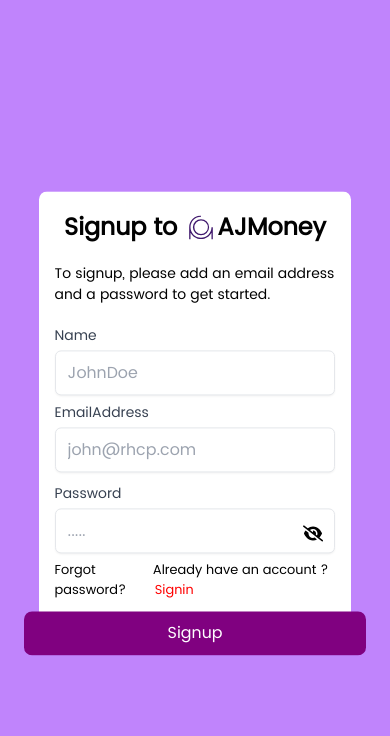
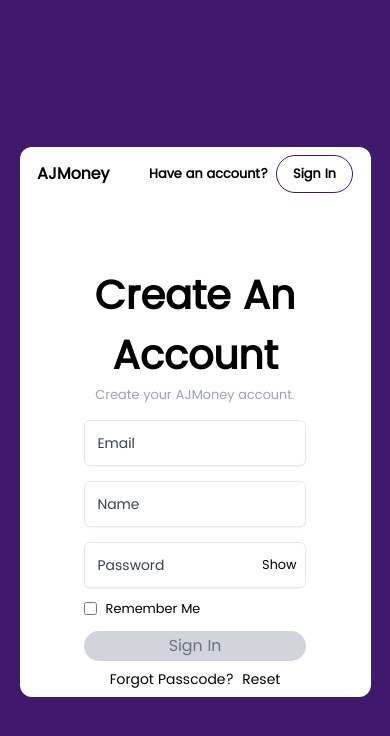
Before and after one commit to FrancisUzoigwe/Chyme_fe, a React (Vite) app: page /register in a window 390 px wide. Shown: the top 736 px of the page. Built offline with nearby package versions, Linux system fonts and the light colour scheme; no server answers.

Commit message:
Revamped auth pages

```diff
--- a/src/components/common/Change.tsx
+++ b/src/components/common/Change.tsx
@@ -10,7 +10,7 @@ const Change: React.FC<iChange> = ({ images }) => {
   useEffect(() => {
     const interval = setInterval(() => {
       setCurrentImageIndex((prevIndex) => (prevIndex + 1) % images.length);
-    }, 9000);
+    }, 3000);
 
     return () => clearInterval(interval);
   }, [images.length]);
--- a/src/pages/auth/Register.tsx
+++ b/src/pages/auth/Register.tsx
@@ -1,19 +1,19 @@
 import { useState } from "react"
-import { FaEye } from "react-icons/fa"
-import { FaEyeSlash } from "react-icons/fa6"
-import { SiMastercomfig } from "react-icons/si"
+import LoadingPage from "./LoadingPage"
+import student from "../../assets/mainWoman.jpg"
 import * as yup from "yup"
 import { useForm } from "react-hook-form"
 import { yupResolver } from "@hookform/resolvers/yup"
-import { Link, useNavigate } from "react-router-dom"
 import { registerApi } from "../../api/authApis"
-import LoadingPage from "./LoadingPage"
-import { motion } from "framer-motion"
+import { useNavigate } from "react-router-dom"
+
 
 const Register = () => {
+  const [loading, setLoading] = useState<boolean>(false)
+  const navigate = useNavigate()
   const AuthSchema = yup.object({
+    email: yup.string().required(),
     name: yup.string().required(),
-    email: yup.string().required(),
     password: yup.string().required()
   })
 
@@ -21,93 +21,133 @@ const Register = () => {
     resolver: yupResolver(AuthSchema)
   })
 
-  const [loading, setLoading] = useState<boolean>(false)
+  const onHandleSubmit = handleSubmit(async (data) => {
+    setLoading(false)
+    const { email, password, name } = data
 
-  const onHandleSubmit = handleSubmit(async (data: any) => {
-    setLoading(false)
-    const { name, email, password } = data;
-    registerApi({ name, email, password }).then((res) => {
-      console.log(res)
+    registerApi({ email, password, name }).then((res) => {
       navigate("/email")
+      return res.data.data
     })
     setLoading(true)
   })
 
-  const navigate = useNavigate()
-  const [eye, setEye] = useState<boolean>(false)
-  const onEye = () => {
-    setEye(!eye)
+  const [show, setShow] = useState<boolean>(false)
+  const onShow = () => {
+    setShow(!show)
+  }
+
+  const [checked, setChecked] = useState<boolean>(false)
+
+  const onChecked = () => {
+    setChecked(!checked)
   }
 
 
-  const motionVariant = {
-    animate: {
-      y: 0, opacity: 1, transition: {
-        duration: 0.5
-      }
-    },
-    initial: {
-      y: "-200px",
-      opacity: 0
-    }
-  }
+
   return (
-    <div className="w-full h-screen flex justify-center items-center bg-purple-400 relative"
-    >
+    <>
       {loading && <LoadingPage />}
+      <div className='w-full min-h-[100vh] flex justify-center items-center bg-[#40196D]'>
+        <div className='w-[90%] items-center flex justify-center h-[550px] rounded-xl bg-white text-black'>
+          <div className='w-[90%] flex items-center justify-between h-full'>
+            <form onSubmit={onHandleSubmit} className='w-[45%]  max-md:w-full h-full flex flex-col items-center rounded-md'>
+              <div className='flex justify-between items-center w-full my-2'>
+                <div className="font-bold">AJMoney</div>
+                <div className='flex items-center text-[13px] font-bold '>Have an account?  <button className="ml-2 border border-[#40196D] outline-none py-2 px-4 rounded-3xl hover:text-white hover:bg-[#40196D] transition duration-300 " onClick={() => {
+                  navigate("/signin")
+                }}>Sign In</button></div>
+              </div>
+              <div className="mt-16 text-[40px] font-black text-center">Create An Account</div>
+              <div className=" text-gray-400 text-[13px]">Create your AJMoney account.</div>
+              <div className="w-[70%] mt-4">
+                <div className="w-full h-[45px] ">
+                  <label
+                    htmlFor="UserEmail"
+                    className="relative block overflow-hidden rounded-md border border-gray-200 px-3 pt-3 shadow-sm focus-within:border-blue-600 focus-within:ring-1 focus-within:ring-blue-600"
+                  >
+                    <input
+                      type="email"
+                      id="UserEmail"
+                      placeholder="Email"
+                      {...register("email")}
+                      className="peer h-8 w-full border-none bg-transparent p-0 placeholder-transparent focus:border-transparent focus:outline-none focus:ring-0 sm:text-sm"
+                    />
 
-      <div className="w-full flex justify-center items-center">
-        <motion.form variants={motionVariant} initial="initial" animate="animate" onSubmit={onHandleSubmit} className="w-[400px] max-sm:w-[80%] h-[460px] flex flex-col items-center  bg-white rounded-lg">
-          <div className="w-[90%] ">
-            <div className="my-5 font-black text-2xl w-full flex items-center justify-center">Signup to <div><SiMastercomfig className="ml-3 mr-1 text-[#40196D]" /></div> AJMoney</div>
-            <div className="my-1 text-[14px]">To signup, please add an email address and a password to get started.</div>
-          </div>
-          <div className="w-full  flex flex-col items-center">
-            <div className="h-[45px] w-[90%] my-4">
-              <label htmlFor="UserEmail" className="block  text-[14px]  font-medium text-gray-700"> Name </label>
-              <input
-                {...register("name")}
-                id="UserEmail"
-                placeholder="JohnDoe"
-                className="mt-1 w-full border outline-none pl-3 h-full rounded-md border-gray-200 shadow-sm sm:text-sm"
-              />
-            </div>
-            <div className="h-[45px] w-[90%] my-4">
-              <label htmlFor="UserEmail" className="block  text-[14px]  font-medium text-gray-700"> EmailAddress </label>
-              <input
-                type="email"
-                {...register("email")}
-                id="UserEmail"
-                placeholder="john@rhcp.com"
-                className="mt-1 w-full border outline-none pl-3 h-full rounded-md border-gray-200 shadow-sm sm:text-sm"
-              />
-            </div>
-            <div className="h-[45px] w-[90%] my-5 relative ">
-              <label htmlFor="UserEmail" className="block  text-[14px]  font-medium text-gray-700 "> Password </label>
-              <div className="absolute right-3 top-10 hover:cursor-pointer" onClick={() => {
-                onEye()
-              }}>{eye ? <FaEye className="text-xl" /> : <FaEyeSlash className="text-xl" />}</div>
-              <input
-                type={eye ? "password" : "text"}
-                id="UserEmail"
-                placeholder="....."
-                {...register("password")}
-                className="mt-1 w-full border outline-none pl-3 h-full rounded-md border-gray-200 shadow-sm sm:text-sm"
-              />
+                    <span
+                      className="absolute start-3 top-3 -translate-y-1/2 text-xs text-gray-700 transition-all peer-placeholder-shown:top-1/2 peer-placeholder-shown:text-sm peer-focus:top-3 peer-focus:text-xs"
+                    >
+                      Email
+                    </span>
+                  </label>
+                </div>
+              </div>
+              <div className="w-[70%] mt-4">
+                <div className="w-full h-[45px] ">
+                  <label
+                    htmlFor="UserEmail"
+                    className="relative block overflow-hidden rounded-md border border-gray-200 px-3 pt-3 shadow-sm focus-within:border-blue-600 focus-within:ring-1 focus-within:ring-blue-600"
+                  >
+                    <input
+                      type="email"
+                      id="UserEmail"
+                      placeholder="Name"
+                      {...register("name")}
+                      className="peer h-8 w-full border-none bg-transparent p-0 placeholder-transparent focus:border-transparent focus:outline-none focus:ring-0 sm:text-sm"
+                    />
+
+                    <span
+                      className="absolute start-3 top-3 -translate-y-1/2 text-xs text-gray-700 transition-all peer-placeholder-shown:top-1/2 peer-placeholder-shown:text-sm peer-focus:top-3 peer-focus:text-xs"
+                    >
+                      Name
+                    </span>
+                  </label>
+                </div>
+              </div>
+              <div className="w-[70%] mt-4">
+                <div className="w-full h-[45px] ">
+                  <label
+                    htmlFor="UserEmail"
+                    className="relative block overflow-hidden rounded-md border border-gray-200 px-3 pt-3 shadow-sm focus-within:border-blue-600 focus-within:ring-1 focus-within:ring-blue-600"
+                  >
+                    <div className="absolute right-2 hover:cursor-pointer text-[13px]" onClick={() => {
+                      onShow()
+                    }}>{!show ? "Show" : "Hide"}</div>
+                    <input
+                      type={`${!show ? "password" : "text"}`}
+                      id="UserEmail"
+                      {...register("password")}
+                      placeholder="Password"
+                      className="peer h-8 w-full border-none bg-transparent p-0 placeholder-transparent focus:border-transparent focus:outline-none focus:ring-0 sm:text-sm"
+                    />
+
+                    <span
+                      className="absolute start-3 top-3 -translate-y-1/2 text-xs text-gray-700 transition-all peer-placeholder-shown:top-1/2 peer-placeholder-shown:text-sm peer-focus:top-3 peer-focus:text-xs"
+                    >
+                      Password
+                    </span>
+                  </label>
+                </div>
+              </div>
+              <div className="w-[70%] my-3 flex items-center">
+                <input type="checkbox" onClick={() => {
+                  onChecked()
+                }} />
+                <div className="text-[13px] ml-2">Remember Me</div>
+              </div>
+              <button className={`w-[70%] rounded-3xl h-[45px] transition duration-300  ${checked ? "bg-[#40196D] text-white" : "text-gray-500 bg-gray-300"}`} type="submit" disabled={!checked}>Sign In</button>
+              <div className="w-full flex items-center justify-center h-[20px] text-[14px] my-2 hover:cursor-pointer">
+                Forgot Passcode? <div className="ml-2 ">Reset</div>
+              </div>
+            </form>
+            <div className="max-md:hidden w-[50%] border h-[85%] rounded-2xl overflow-hidden">
+              <img src={student} alt="" loading="lazy" className="object-cover w-full h-full " />
             </div>
           </div>
-          <div className="w-[90%] flex items-center justify-between my-3 text-[13px] hover:cursor-pointer">
-            <div>Forgot password?</div>
-            <Link to="/signin">
-              <div>Already have an account ?
-                <span className="text-[red] ml-[2px]">Signin</span>
-              </div>
-            </Link>
-          </div>
-          <button className="px-36 rounded-lg py-[10px] text-white bg-[purple]" type="submit">Signup</button>
-        </motion.form>
+
+        </div>
       </div>
-    </div>
+    </>
   )
 }
 
--- a/src/pages/auth/Signin.tsx
+++ b/src/pages/auth/Signin.tsx
@@ -1,18 +1,20 @@
+
 import { useEffect, useState } from "react"
-import { FaEye } from "react-icons/fa"
-import { FaEyeSlash } from "react-icons/fa6"
-import { SiMastercomfig } from "react-icons/si"
+import LoadingPage from "./LoadingPage"
+import student from "../../assets/mainWoman.jpg"
 import * as yup from "yup"
 import { useForm } from "react-hook-form"
 import { yupResolver } from "@hookform/resolvers/yup"
-import { Link, useNavigate, useParams } from "react-router-dom"
 import { signinApi, verifiedApi } from "../../api/authApis"
+import { useNavigate, useParams } from "react-router-dom"
 import { useDispatch } from "react-redux"
 import { mainUser } from "../../global/globalState"
-import LoadingPage from "./LoadingPage"
-import { motion } from "framer-motion"
+
+
 const Signin = () => {
-
+  const [loading, setLoading] = useState<boolean>(false)
+  const navigate = useNavigate()
+  const dispatch = useDispatch()
   const AuthSchema = yup.object({
     email: yup.string().required(),
     password: yup.string().required()
@@ -22,27 +24,30 @@ const Signin = () => {
     resolver: yupResolver(AuthSchema)
   })
 
-  const [loading, setLoading] = useState<boolean>(false)
-
   const onHandleSubmit = handleSubmit(async (data) => {
     setLoading(false)
+    const { email, password } = data
 
-    const { email, password } = data
     signinApi({ email, password }).then((res) => {
       navigate("/auth")
       dispatch(mainUser(res))
     })
     setLoading(true)
   })
-  const dispatch = useDispatch()
-  const navigate = useNavigate()
-  const [eye, setEye] = useState<boolean>(false)
-  const onEye = () => {
-    setEye(!eye)
+
+  const [show, setShow] = useState<boolean>(false)
+  const onShow = () => {
+    setShow(!show)
   }
 
+  const [checked, setChecked] = useState<boolean>(false)
+
+  const onChecked = () => {
+    setChecked(!checked)
+  }
+
+
   const { token }: any = useParams()
-
 
   useEffect(() => {
     if (token) {
@@ -50,67 +55,87 @@ const Signin = () => {
     }
   }, [])
 
-
-  const motionVariant = {
-    animate: {
-      y: 0, opacity: 1, transition: {
-        duration: 0.5
-      }
-    },
-    initial: {
-      y: "80px",
-      opacity: 0
-    }
-  }
   return (
-    <div className="w-full h-screen flex justify-center items-center bg-purple-400"
-
+    <>
+      {loading && <LoadingPage />}
+      <div className='w-full min-h-[100vh] flex justify-center items-center bg-[#40196D]'>
+        <div className='w-[90%] items-center flex justify-center h-[550px] rounded-xl bg-white text-black'>
+          <div className='w-[90%] flex items-center justify-between h-full'>
+            <form onSubmit={onHandleSubmit} className='w-[45%]  max-md:w-full h-full flex flex-col items-center rounded-md'>
+              <div className='flex justify-between items-center w-full my-2'>
+                <div className="font-bold">AJMoney</div>
+                <div className='flex items-center text-[13px] font-bold '>Are you new?  <button className="ml-2 border border-[#40196D] outline-none py-2 px-4 rounded-3xl hover:text-white hover:bg-[#40196D] transition duration-300 " onClick={() => {
+                  navigate("/register")
+                }}>Create Account</button></div>
+              </div>
+              <div className="mt-16 text-[40px] font-black text-center">Welcome Back</div>
+              <div className=" text-gray-400 text-[13px]">Sign in to your AJMoney account.</div>
+              <div className="w-[70%] mt-4">
+                <div className="w-full h-[45px] ">
+                  <label
+                    htmlFor="UserEmail"
+                    className="relative block overflow-hidden rounded-md border border-gray-200 px-3 pt-3 shadow-sm focus-within:border-blue-600 focus-within:ring-1 focus-within:ring-blue-600"
                   >
-      {loading && <LoadingPage />}
-      <div className="w-full flex justify-center items-center">
-        <motion.form variants={motionVariant} initial="initial" animate="animate" onSubmit={onHandleSubmit} className="w-[400px] max-sm:w-[80%] h-[400px] flex flex-col items-center  bg-white rounded-lg">
-          <div className="w-[90%] ">
-            <div className="my-5 font-black text-2xl w-full flex items-center justify-center">Signin to <div><SiMastercomfig className="ml-3 mr-1 text-[#40196D]" /></div> AJMoney</div>
-            <div className="my-1 text-[14px]">To sign, input the email address and a password linked to your account.</div>
-          </div>
-          <div className="w-full  flex flex-col items-center">
-            <div className="h-[45px] w-[90%] my-5">
-              <label htmlFor="UserEmail" className="block  text-[14px]  font-medium text-gray-700"> EmailAddress </label>
                     <input
                       type="email"
+                      id="UserEmail"
+                      placeholder="Email"
                       {...register("email")}
-                id="UserEmail"
-                placeholder="john@rhcp.com"
-                className="mt-1 w-full border outline-none pl-3 h-full rounded-md border-gray-200 shadow-sm sm:text-sm"
+                      className="peer h-8 w-full border-none bg-transparent p-0 placeholder-transparent focus:border-transparent focus:outline-none focus:ring-0 sm:text-sm"
                     />
-            </div>
-            <div className="h-[45px] w-[90%] my-5 relative ">
-              <label htmlFor="UserEmail" className="block  text-[14px]  font-medium text-gray-700 "> Password </label>
-              <div className="absolute right-3 top-10 hover:cursor-pointer" onClick={() => {
-                onEye()
-              }}>{eye ? <FaEye className="text-xl" /> : <FaEyeSlash className="text-xl" />}</div>
-              <input
-                type={eye ? "password" : "text"}
-                id="UserEmail"
-                placeholder="....."
-                {...register("password")}
-                className="mt-1 w-full border outline-none pl-3 h-full rounded-md border-gray-200 shadow-sm sm:text-sm"
-              />
+
+                    <span
+                      className="absolute start-3 top-3 -translate-y-1/2 text-xs text-gray-700 transition-all peer-placeholder-shown:top-1/2 peer-placeholder-shown:text-sm peer-focus:top-3 peer-focus:text-xs"
+                    >
+                      Email
+                    </span>
+                  </label>
                 </div>
               </div>
-          <div className="w-[90%] flex items-center justify-between my-3 text-[13px] hover:cursor-pointer">
-            <div>Forgot password?</div>
-            <Link to="/register">
-              <div>Don't have an account ?
-                <span className="text-[red] ml-[2px]">Signup</span>
+              <div className="w-[70%] mt-6">
+                <div className="w-full h-[45px] ">
+                  <label
+                    htmlFor="UserEmail"
+                    className="relative block overflow-hidden rounded-md border border-gray-200 px-3 pt-3 shadow-sm focus-within:border-blue-600 focus-within:ring-1 focus-within:ring-blue-600"
+                  >
+                    <div className="absolute right-2 hover:cursor-pointer text-[13px]" onClick={() => {
+                      onShow()
+                    }}>{!show ? "Show" : "Hide"}</div>
+                    <input
+                      type={`${!show ? "password" : "text"}`}
+                      id="UserEmail"
+                      {...register("password")}
+                      placeholder="Password"
+                      className="peer h-8 w-full border-none bg-transparent p-0 placeholder-transparent focus:border-transparent focus:outline-none focus:ring-0 sm:text-sm"
+                    />
+
+                    <span
+                      className="absolute start-3 top-3 -translate-y-1/2 text-xs text-gray-700 transition-all peer-placeholder-shown:top-1/2 peer-placeholder-shown:text-sm peer-focus:top-3 peer-focus:text-xs"
+                    >
+                      Password
+                    </span>
+                  </label>
                 </div>
-            </Link>
+              </div>
+              <div className="w-[70%] my-3 flex items-center">
+                <input type="checkbox" onClick={() => {
+                  onChecked()
+                }} />
+                <div className="text-[13px] ml-2">Remember Me</div>
+              </div>
+              <button className={`w-[70%] rounded-3xl h-[45px] transition duration-300  ${checked ? "bg-[#40196D] text-white" : "text-gray-500 bg-gray-300"}`} type="submit" disabled={!checked}>Login</button>
+              <div className="w-full flex items-center justify-center h-[20px] text-[14px] my-2 hover:cursor-pointer">
+                Forgot Passcode? <div className="ml-2 ">Reset</div>
+              </div>
+            </form>
+            <div className="max-md:hidden w-[50%] border h-[85%] rounded-2xl overflow-hidden">
+              <img src={student} alt="" loading="lazy" className="object-cover w-full h-full " />
+            </div>
+          </div>
 
         </div>
-          <button className="px-36 rounded-lg py-[10px] text-white bg-[purple]" type="submit">Signin</button>
-        </motion.form>
       </div>
-    </div>
+    </>
   )
 }
 
--- a/src/pages/home/Card.tsx
+++ b/src/pages/home/Card.tsx
@@ -1,7 +1,30 @@
+import { motion } from "framer-motion"
+import { BsClockFill } from "react-icons/bs"
+const Card = () => {
 
-const Card = () => {
+  const motionVariant = {
+    open: {
+      opacity: 1,
+      y: 0,
+      transition: {
+        duration: 0.7
+      }
+    },
+    close: {
+      opacity: 0,
+      y: "100px"
+    }
+  }
   return (
-    <div>Card</div>
+    <>
+      <motion.div variants={motionVariant} initial="close" animate="open" className="w-full flex flex-col items-center min-h-[100vh]">
+        <div className="text-[20px] font-bold my-3 text-[#40196D]">Cards</div>
+        <div className="w-[50%] max-md:w-[90%] border shadow-md rounded-md min-h-[50%] flex flex-col items-center">
+          <div className="text-[20px] font-bold my-3 text-[#40196D]">Feature Coming soon</div>
+          <div><BsClockFill className="text-[#ffd23f] text-9xl"/></div>
+        </div>
+      </motion.div>
+    </>
   )
 }
 
```
Also changed, not shown: src/components/use/AuthSider.tsx (+8 -7 lines), src/assets/student.png (added), 1 other file (tests, documents, lock files or other folders). Lines whose indentation alone changed are shown as unchanged.
